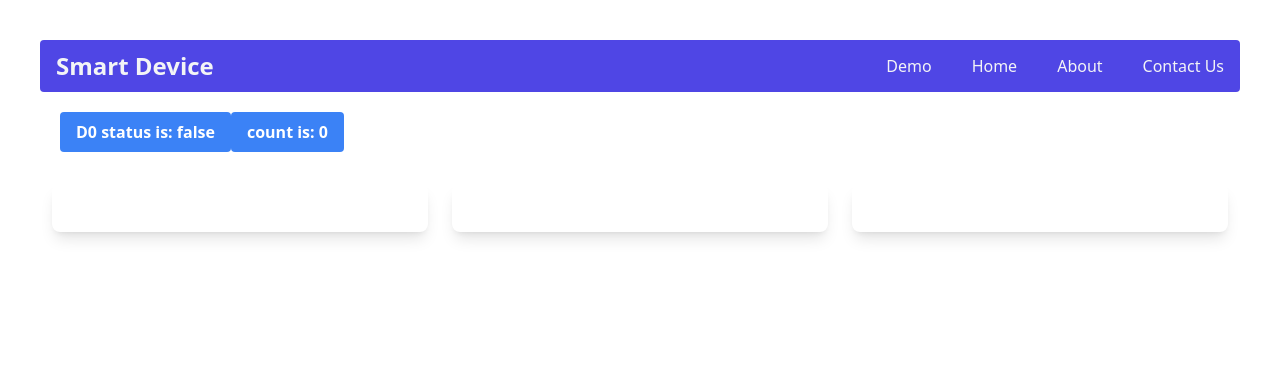
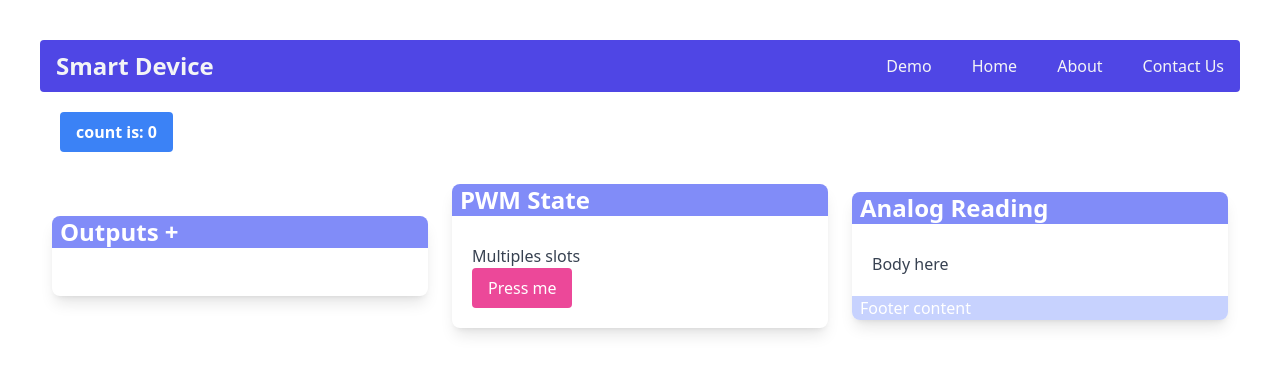
Before and after one commit to leoNavarro95/smart-device-web, a Vue app: page /demo in a window 1280 px wide. Shown: the top 374 px of the page. Built offline with nearby package versions, Linux system fonts and the light colour scheme; what vue-native-websocket-vue3 would draw is missing.

Commit message:
Used new gppio store structure, new Card design New digital status items used

```diff
--- a/src/pages/Demo.vue
+++ b/src/pages/Demo.vue
@@ -1,11 +1,13 @@
 <script setup>
 import { ref } from 'vue'
 import { storeToRefs } from 'pinia'
+import { getCurrentInstance } from "vue"
 
-import useGpio from '../stores/gpio.js'
 import Card from '../components/Card.vue'
+import DigitalStatus from '../components/DigitalStatus.vue'
 
-import { getCurrentInstance } from "vue"
+import useGpioStore from '../stores/gpio.js'
+
 const { proxy } = getCurrentInstance()
 
 defineProps({
@@ -14,18 +16,18 @@ defineProps({
 
 const count = ref(0)
 
-const gpio = useGpio()
+const gpio = useGpioStore()
 
-const {pin, status} = storeToRefs(gpio)
+const {digitalOutput, digitalInput} = storeToRefs(gpio)
 
-const sendGPIO = () => {
-   gpio.status = !gpio.status
-   console.log(pin.value + ': ' + status.value);
+const sendGPIO = ( outPin ) => {
+   outPin.status = !outPin.status
+   console.log(outPin.pin.value + ': ' + outPin.status.value);
 
       let data = {
         command: "setGPIO",
-        id: pin.value,
-        status: status.value
+        id: outPin.pin.value,
+        status: outPin.status.value
       }
 
       let json = JSON.stringify(data)
@@ -36,14 +38,30 @@ const sendGPIO = () => {
 <template>
   <h1>{{ msg }}</h1>
   <div class="p-5">
-    <button class="bg-blue-500 hover:bg-blue-700 text-white font-bold py-2 px-4 rounded" @click=sendGPIO>{{pin}} status is: {{ status }} </button>
     <button class="bg-blue-500 hover:bg-blue-700 text-white font-bold py-2 px-4 rounded" @click="count++" >count is: {{ count }}</button>
   </div>
 
   <div class="grid grid-cols-2 md:grid-cols-3 justify-center items-center">
-    <card title="GPIO State"></card>
-    <card title="PWM State"></card>
-    <card title="Analog Reading"></card>
+
+    <card header="Outputs   +">
+
+      <div v-for="output in digitalOutput" >
+        <digital-status @change-status="sendGPIO(output)" type="Output" :pin="output.pin" :status="output.status"></digital-status>
+      </div>
+
+    </card>
+
+    <card header="PWM State">
+      <p>Multiples slots</p>
+      <button class="bg-pink-500 hover:bg-pink-700 active:bg-pink-300 text-white py-2 px-4 rounded">Press me</button>
+    </card>
+
+    <card header="Analog Reading">
+      Body here
+      <template #footer>
+        Footer content
+      </template>
+    </card>
   </div>
 
 
```
